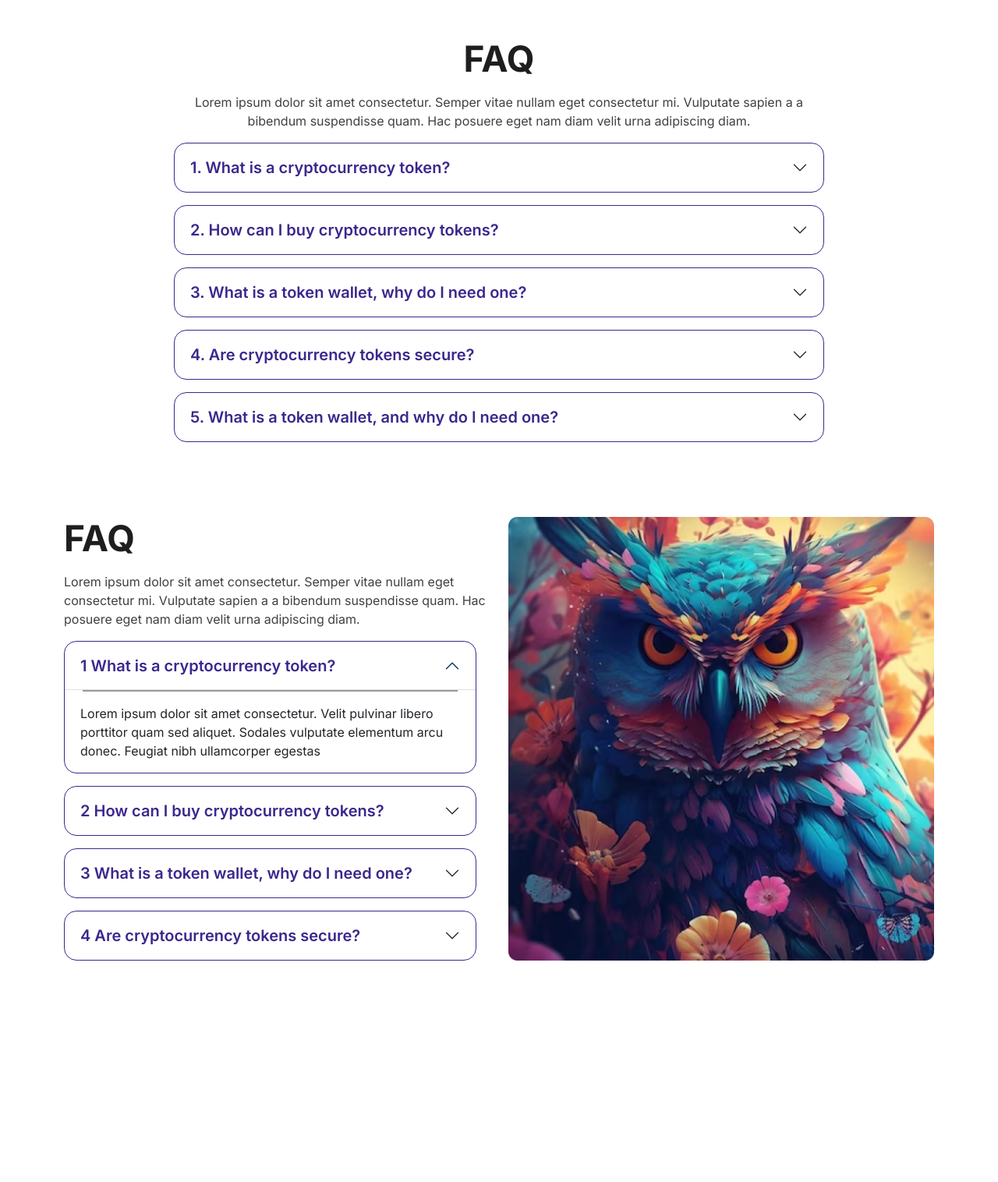
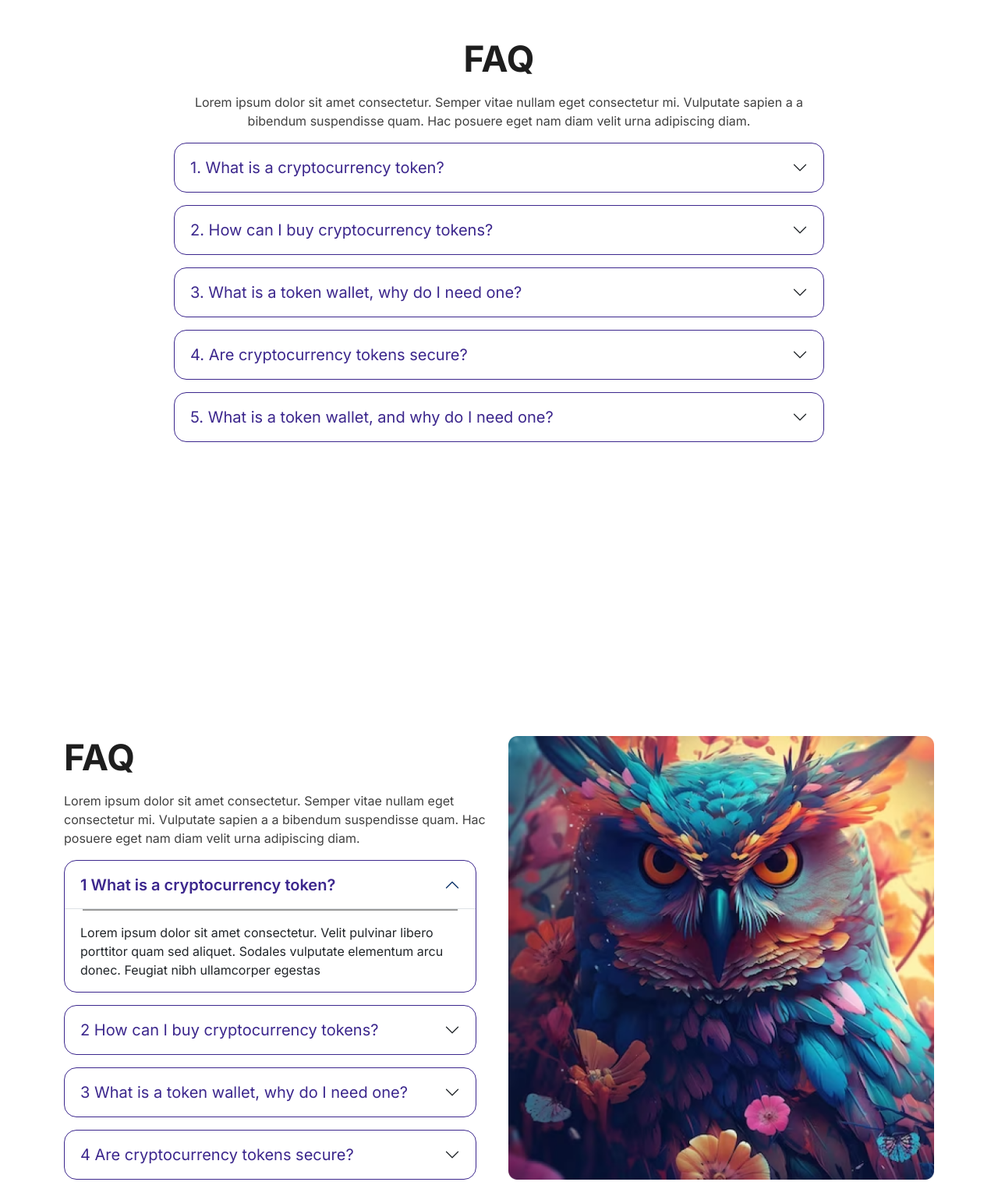
Before and after one commit to neharadialcode486/component-with-bootstrap, a plain HTML site: page accordian.html in a window 1280 px wide. Shown: the whole page at 78% size. Before the commit the page ends 1232 px from the top, so only its background shows below. Drawn offline with nearby package versions, Linux system fonts and the light colour scheme.

Commit message:
accordian-update

```diff
--- a/accordian.html
+++ b/accordian.html
@@ -9,14 +9,14 @@
   </head>
   <body class="font-inter">
     <!---------------first-accordion------------->
-    <section>
+    <section class="min-vh-100">
         <div class="container">
             <h1 class="text-uppercase text-center fw-bold fs-2xl text-lightblack mt-2 m-0 mt-lg-5">FAQ </h1>
             <p class="text-center accordion-heading fs-6 text-black opacity-75 pt-3 fw-normal">Lorem ipsum dolor sit amet consectetur. Semper vitae nullam eget consectetur mi. Vulputate sapien a a bibendum suspendisse quam. Hac posuere eget nam diam velit urna adipiscing diam.</p>
         <div class="accordion first-accordion accordion-flush" id="accordionFlushExample">
   <div class="accordion-item ">
     <h2 class="accordion-header">
-      <button class="accordion-button collapsed fw-semibold fs-lg" type="button" data-bs-toggle="collapse" data-bs-target="#flush-collapseOne" aria-expanded="false" aria-controls="flush-collapseOne">
+      <button class="accordion-button collapsed fw-normal fs-lg" type="button" data-bs-toggle="collapse" data-bs-target="#flush-collapseOne" aria-expanded="false" aria-controls="flush-collapseOne">
         1. What is a cryptocurrency token?
       </button>
     </h2>
@@ -28,7 +28,7 @@
   </div>
   <div class="accordion-item">
     <h2 class="accordion-header">
-      <button class="accordion-button collapsed fw-semibold fs-lg" type="button" data-bs-toggle="collapse" data-bs-target="#flush-collapseTwo" aria-expanded="false" aria-controls="flush-collapseTwo">
+      <button class="accordion-button collapsed fw-normal fs-lg" type="button" data-bs-toggle="collapse" data-bs-target="#flush-collapseTwo" aria-expanded="false" aria-controls="flush-collapseTwo">
         2. How can I buy cryptocurrency tokens?
       </button>
     </h2>
@@ -39,7 +39,7 @@
   </div>
   <div class="accordion-item">
     <h2 class="accordion-header">
-      <button class="accordion-button collapsed fw-semibold fs-lg" type="button" data-bs-toggle="collapse" data-bs-target="#flush-collapseThree" aria-expanded="false" aria-controls="flush-collapseThree">
+      <button class="accordion-button collapsed fw-normal fs-lg" type="button" data-bs-toggle="collapse" data-bs-target="#flush-collapseThree" aria-expanded="false" aria-controls="flush-collapseThree">
         3. What is a token wallet, why do I need one?
       </button>
     </h2>
@@ -50,7 +50,7 @@
   </div>
   <div class="accordion-item">
     <h2 class="accordion-header">
-      <button class="accordion-button collapsed fw-semibold fs-lg" type="button" data-bs-toggle="collapse" data-bs-target="#flush-collapseFour" aria-expanded="false" aria-controls="flush-collapseFour">
+      <button class="accordion-button collapsed fw-normal fs-lg" type="button" data-bs-toggle="collapse" data-bs-target="#flush-collapseFour" aria-expanded="false" aria-controls="flush-collapseFour">
         4. Are cryptocurrency tokens secure?
       </button>
     </h2>
@@ -61,7 +61,7 @@
   </div>
   <div class="accordion-item">
     <h2 class="accordion-header">
-      <button class="accordion-button collapsed fw-semibold fs-lg" type="button" data-bs-toggle="collapse" data-bs-target="#flush-collapseFive" aria-expanded="false" aria-controls="flush-collapseFive">
+      <button class="accordion-button collapsed fw-normal fs-lg" type="button" data-bs-toggle="collapse" data-bs-target="#flush-collapseFive" aria-expanded="false" aria-controls="flush-collapseFive">
       5. What is a token wallet, and why do I need one?
       </button>
     </h2>
@@ -74,7 +74,7 @@
 </div>
     </section>
     <!-----------------owl-accrodion---------------->
-    <section class="mt-sm-5 mt-2">
+    <section class="mt-sm-5 mt-2 min-vh-100">
       <div class="container">
         <div class="row flex-lg-row flex-column d-flex">
         <div class="col-lg-6 col-12">
@@ -83,7 +83,7 @@
 <div class="accordion accordion-owl" id="accordionExample">
   <div class="accordion-item">
     <h2 class="accordion-header">
-      <button class="accordion-button fw-semibold fs-lg" type="button" data-bs-toggle="collapse" data-bs-target="#collapseOne" aria-expanded="true" aria-controls="collapseOne">
+      <button class="accordion-button fw-normal fs-lg" type="button" data-bs-toggle="collapse" data-bs-target="#collapseOne" aria-expanded="true" aria-controls="collapseOne">
         1 What is a cryptocurrency token?
       </button>
     </h2>
@@ -97,7 +97,7 @@
   </div>
   <div class="accordion-item">
     <h2 class="accordion-header">
-      <button class="accordion-button collapsed fw-semibold fs-lg" type="button" data-bs-toggle="collapse" data-bs-target="#collapseTwo" aria-expanded="false" aria-controls="collapseTwo">
+      <button class="accordion-button collapsed fw-normal fs-lg" type="button" data-bs-toggle="collapse" data-bs-target="#collapseTwo" aria-expanded="false" aria-controls="collapseTwo">
         2 How can I buy cryptocurrency tokens?
       </button>
     </h2>
@@ -111,7 +111,7 @@
   </div>
   <div class="accordion-item">
     <h2 class="accordion-header">
-      <button class="accordion-button collapsed fw-semibold fs-lg" type="button" data-bs-toggle="collapse" data-bs-target="#collapseThree" aria-expanded="false" aria-controls="collapseThree">
+      <button class="accordion-button collapsed fw-normal fs-lg" type="button" data-bs-toggle="collapse" data-bs-target="#collapseThree" aria-expanded="false" aria-controls="collapseThree">
         3 What is a token wallet, why do I need one?
       </button>
     </h2>
@@ -126,7 +126,7 @@
 
    <div class="accordion-item">
     <h2 class="accordion-header">
-      <button class="accordion-button collapsed fw-semibold fs-lg" type="button" data-bs-toggle="collapse" data-bs-target="#collapseSix" aria-expanded="false" aria-controls="collapseSix">
+      <button class="accordion-button collapsed fw-normal fs-lg" type="button" data-bs-toggle="collapse" data-bs-target="#collapseSix" aria-expanded="false" aria-controls="collapseSix">
         4 Are cryptocurrency tokens secure?
       </button>
     </h2>
@@ -141,7 +141,7 @@
 </div>
         </div>
         <div class="col-lg-6 col-12">
-          <img src="/assets/images/png/owl.png" alt="owl" class="mt-5 w-100">
+          <img src="/assets/images/png/owl.png" alt="owl" class="mt-5 w-100 owl-img">
         </div>
         </div>
       </div>
--- a/assets/css/accordian.css
+++ b/assets/css/accordian.css
@@ -80,6 +80,12 @@ margin-right: auto !important;
     font-size: 20px !important;
 }
 
+.owl-img{
+    max-width: 570px !important;
+}
+.accordion-button:not(.collapsed){
+font-weight: 600 !important;
+}
 /* -------------responsive------------------ */
 @media (max-width:576px) {
     .fs-lg{
```
